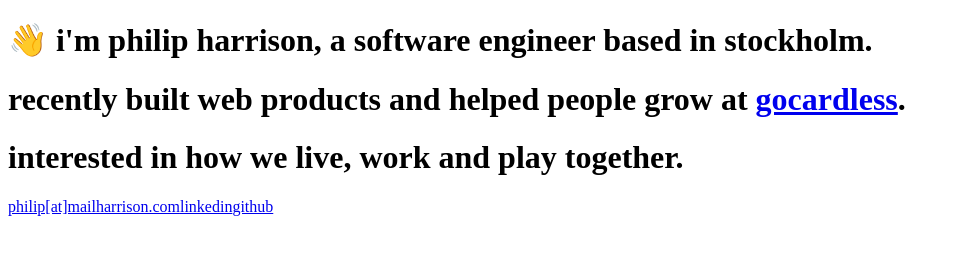
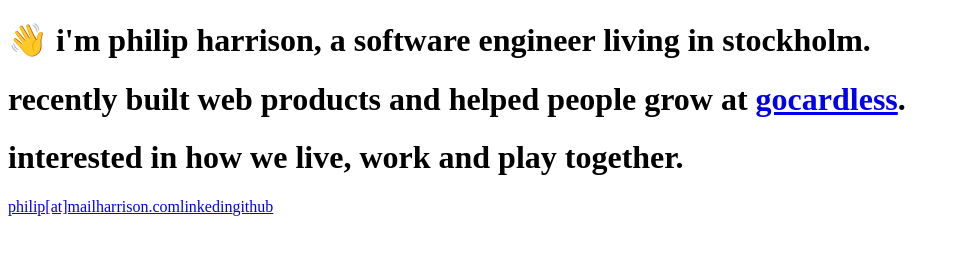
Before and after one commit to fossabot/feelep.xyz, a Gatsby site: page / in a window 1280 px wide. Shown: the whole page, without its empty margins (0-960 px from the left). Built offline with nearby package versions, Linux system fonts and the light colour scheme; Gatsby itself is replaced by a stand-in of ours.

Commit message:
Wording: based > living

```diff
--- a/src/pages/index.js
+++ b/src/pages/index.js
@@ -18,7 +18,7 @@ const ObfuscatedMailTo = (props) => {
 
 const IndexPage = () => (
   <div>
-    <h1 className='heroTitle'>👋 i'm philip harrison, a software engineer based in stockholm.</h1>
+    <h1 className='heroTitle'>👋 i'm philip harrison, a software engineer living in stockholm.</h1>
     <h1 className='heroTitle'>recently built web products and helped people grow at <a href="https://gocardless.com">gocardless</a>.</h1>
     <h1 className='heroTitle'>interested in how we live, work and play together.</h1>
     <div className='footer'>
```
